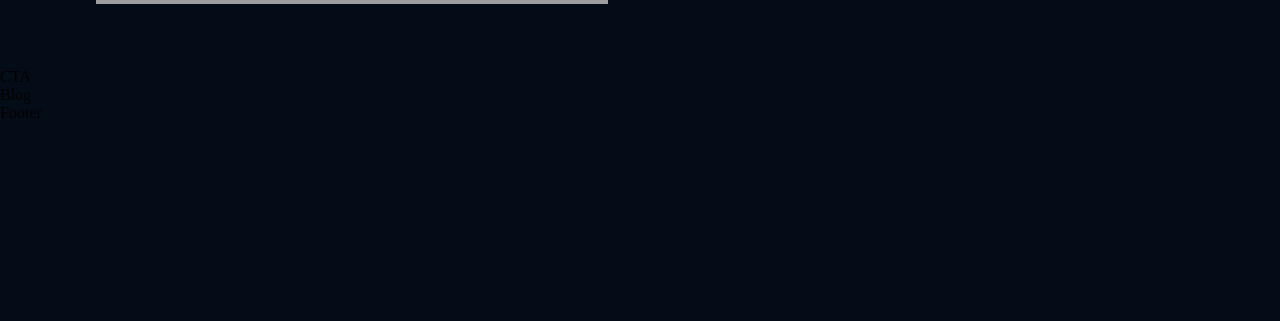
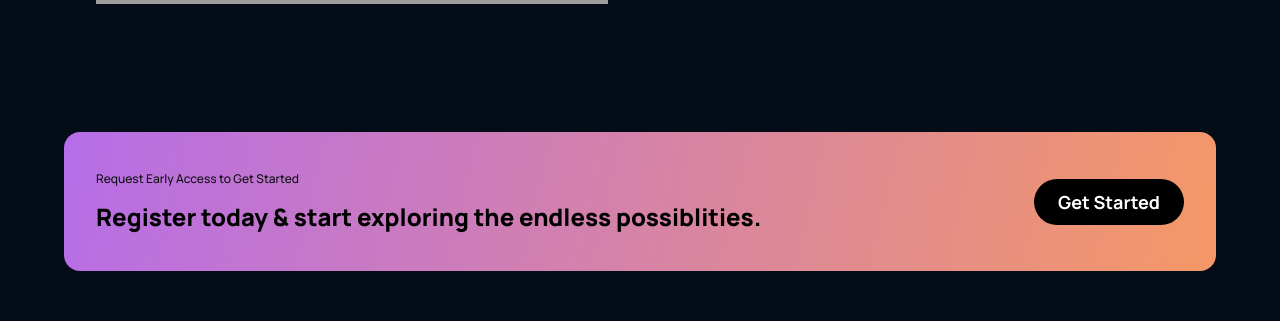
Before and after one commit to m-slezak/gpt-3, a React (Create React App) app: page / in a window 1280 px wide. Shown: the part 2573-2894 px from the top of the page. Before the commit the page ends 2695 px from the top, so only its background shows below. Built offline with nearby package versions, Linux system fonts and the light colour scheme; grey boxes are pictures that could not be loaded.

Commit message:
CTA complete

```diff
--- a/src/components/cta/CTA.jsx
+++ b/src/components/cta/CTA.jsx
@@ -4,7 +4,15 @@
 
 const CTA = () => {
   return (
-    <div >CTA</div>
+    <div className='gpt3__cta'>
+      <div className='gpt3__cta-content'>
+        <p>Request Early Access to Get Started</p>
+        <h3>Register today & start exploring the endless possiblities.</h3>
+      </div>
+      <div className='gpt3__cta-btn'>
+         <button type="button">Get Started</button>
+      </div>
+    </div>
   )
 }
 
--- a/src/components/cta/cta.css
+++ b/src/components/cta/cta.css
@@ -0,0 +1,77 @@
+.gpt3__cta{
+    display: flex;
+    color: white;
+    justify-content: space-between;
+    align-items: center;
+    flex-direction: row;
+    padding: 2rem;
+    margin: 4rem;
+    border-radius: 1rem;
+    background: var(--gradient-bar);
+}
+.gpt3__cta-content p{
+    font-family: var(--font-family);
+    font-style: normal;
+    font-weight: 500;
+    font-size: 12px;
+    line-height: 30px;
+    color: #0E0E0E;
+}
+
+.gpt3__cta-content h3{
+
+    font-family: var(--font-family);
+    font-style: normal;
+    font-weight: 800;
+    font-size: 24px;
+    line-height: 45px;
+    color: #000000;
+}
+
+.gpt3__cta-btn{
+    display: flex;
+    justify-content: center;
+    align-items: center;
+    margin-left: 2rem;
+
+}
+
+.gpt3__cta-btn button{
+    color: #FFFFFF;
+    background: #000000;
+    font-family: var(--font-family);
+    font-style: normal;
+    font-weight: 700;
+    font-size: 18px;
+    line-height: 30px;
+    border-radius: 40px;
+    border: none;
+    outline:none;
+    cursor: pointer;
+    min-width: 150px;;
+
+    padding: 0.5rem 1rem;
+}
+
+@media screen and (max-width:650px){
+    .gpt3__cta {
+        flex-direction: column;
+    }
+    .gpt3__cta-btn {
+        margin: 2rem 0 0;
+    }
+
+}
+@media screen and (max-width:550px){
+    .gpt3__cta{
+        margin: 4rem 2rem;
+    }
+    .gpt3__cta-content h3{
+        font-size: 18px;
+        line-height: 32px;
+    }
+    .gpt3__cta-btn button {
+        font-size: 14px;
+        line-height: 28px;
+    }
+}
```
